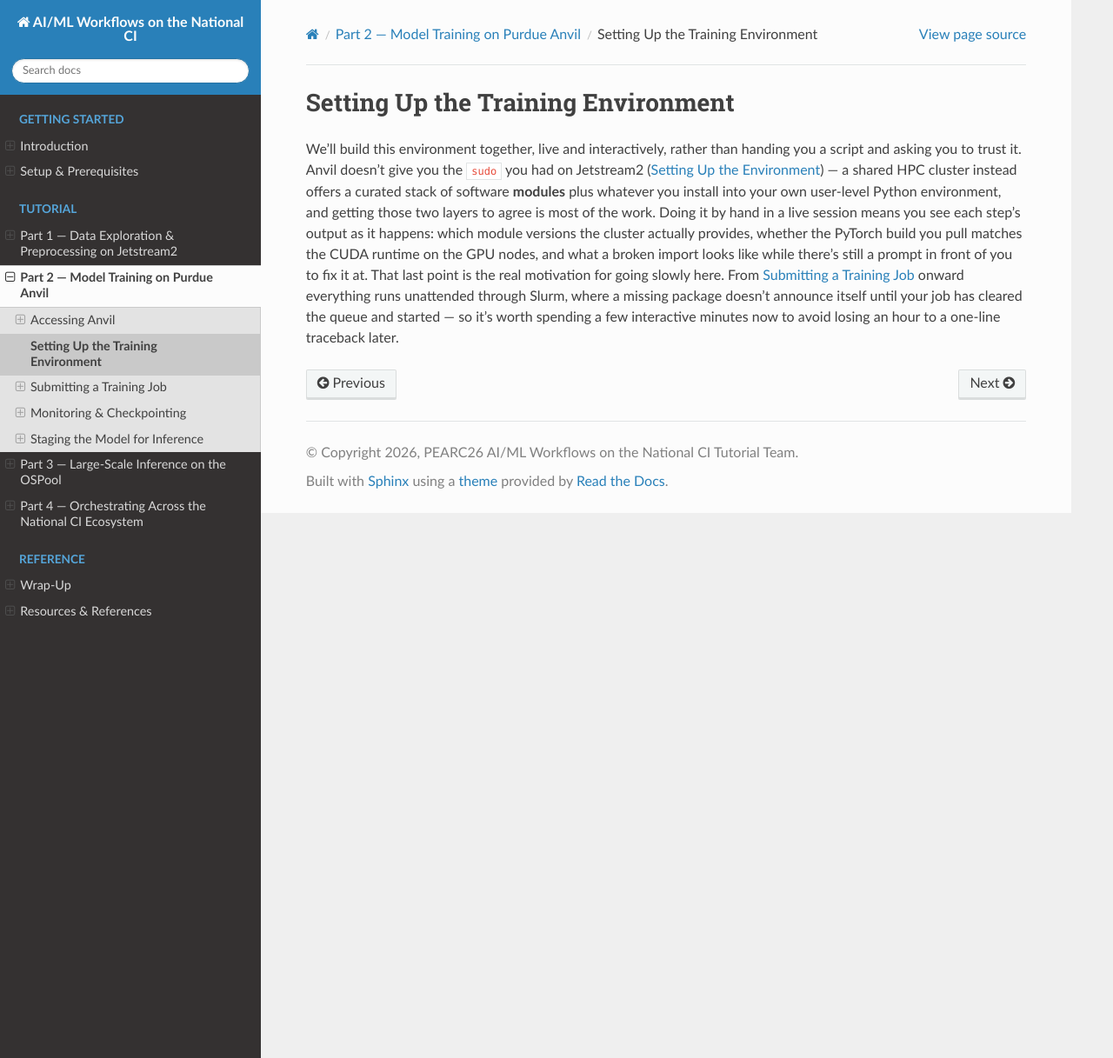
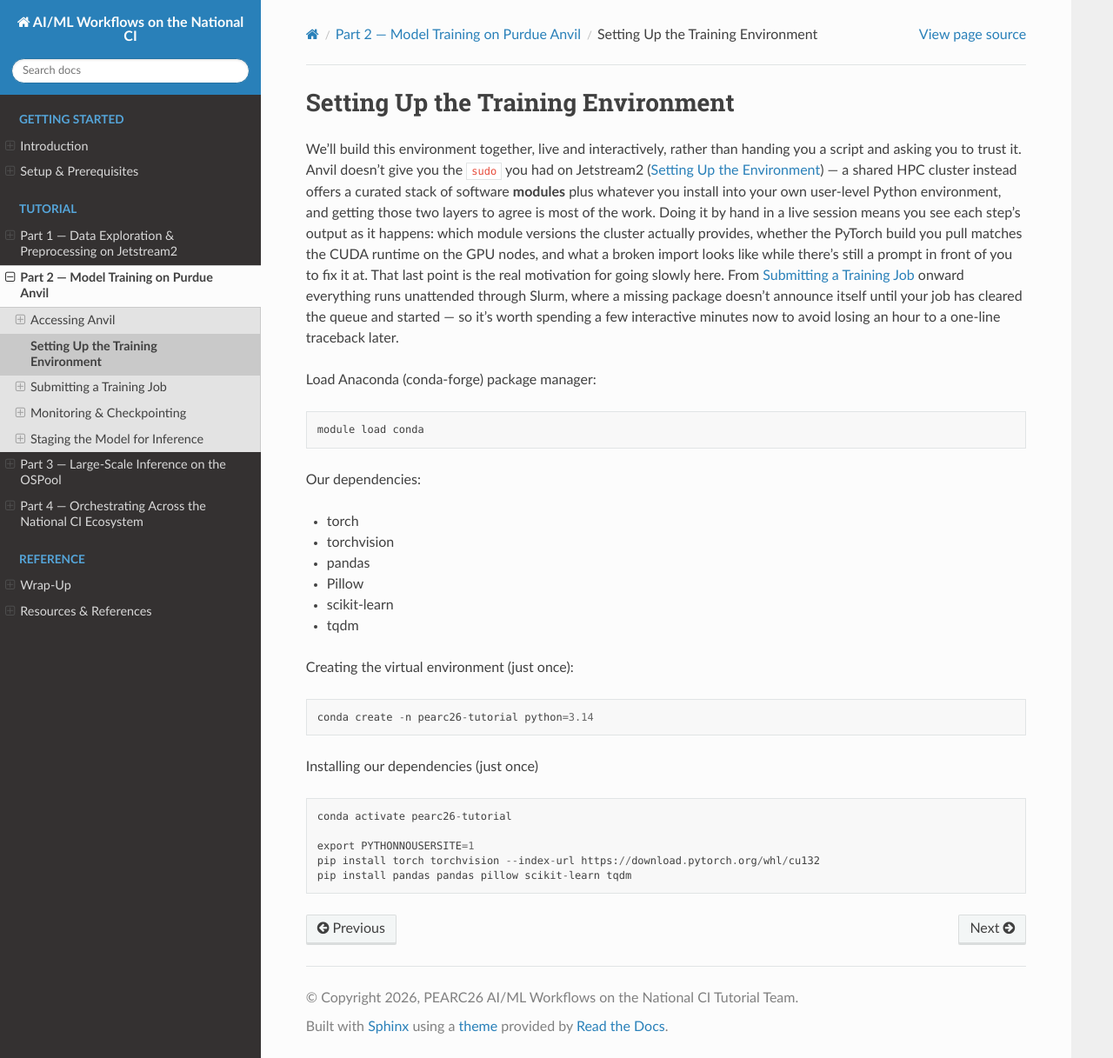
Before and after one commit to dmora127/PEARC26-AIML-on-National-CI, a Sphinx documentation site: the page built from docs/source/part2-anvil/environment-setup.rst, in a window 1280 px wide and 1217 px high. Shown: the whole window at 87% size. Built offline with Sphinx 7.4.7 and the Read the Docs theme 3.1.0, drawn with Linux system fonts in a browser that asks for light colours; pages that are not in the unit, such as notebooks, are missing from menus.

Commit message:
update anvil job example to create conda environment

```diff
--- a/docs/source/part2-anvil/environment-setup.rst
+++ b/docs/source/part2-anvil/environment-setup.rst
@@ -15,3 +15,38 @@ motivation for going slowly here. From :doc:`training-job` onward everything
 runs unattended through Slurm, where a missing package doesn't announce itself
 until your job has cleared the queue and started — so it's worth spending a few
 interactive minutes now to avoid losing an hour to a one-line traceback later.
+
+
+Load Anaconda (conda-forge) package manager:
+
+.. code-block::
+
+    module load conda
+
+
+Our dependencies:
+
+- torch
+- torchvision
+- pandas
+- Pillow
+- scikit-learn
+- tqdm
+
+
+Creating the virtual environment (just once):
+
+.. code-block::
+
+   conda create -n pearc26-tutorial python=3.14
+
+
+Installing our dependencies (just once)
+
+.. code-block::
+
+   conda activate pearc26-tutorial
+
+   export PYTHONNOUSERSITE=1
+   pip install torch torchvision --index-url https://download.pytorch.org/whl/cu132
+   pip install pandas pandas pillow scikit-learn tqdm
--- a/docs/source/part2-anvil/training-job.rst
+++ b/docs/source/part2-anvil/training-job.rst
@@ -550,6 +550,11 @@ actually trains the model on the GPU.
     #SBATCH --job-name birdclef-train
     #SBATCH -t 01:30:00  # 1 hour 30 minutes
 
+    module reset
+    module load conda
+
+    conda activate pearc26-tutorial
+
     python3 train.py --metadata_csv metadata_min5_recordings.csv --mel_root /anvil/projects/x-cis260991/melspecs/ --out_dir outputs/ --epochs 5 --batch_size 32 --lr 1e-4 --num_workers 8 --arch efficientnet_b5
 
 The directives map directly onto what the scheduler reserves:
```
